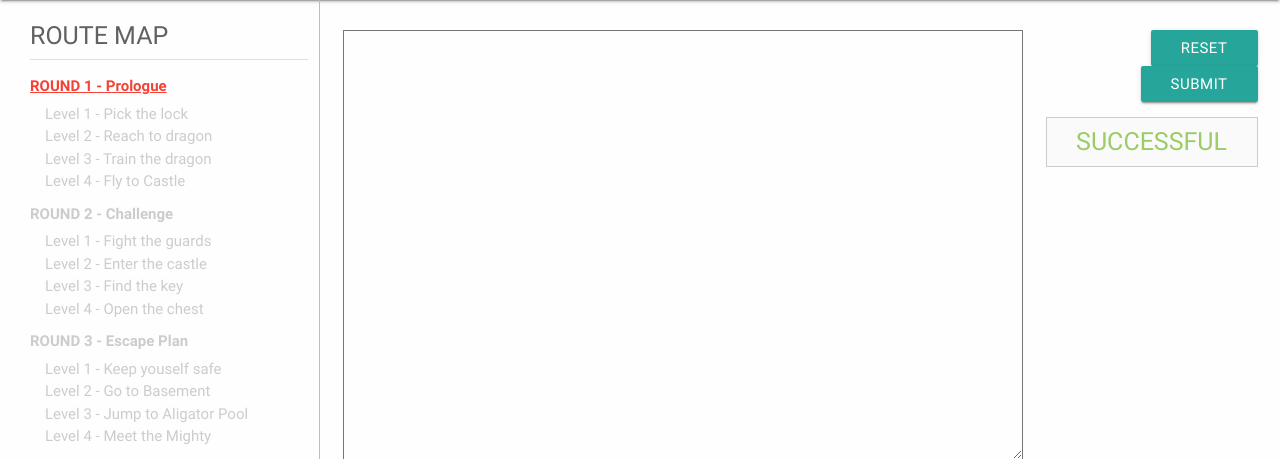
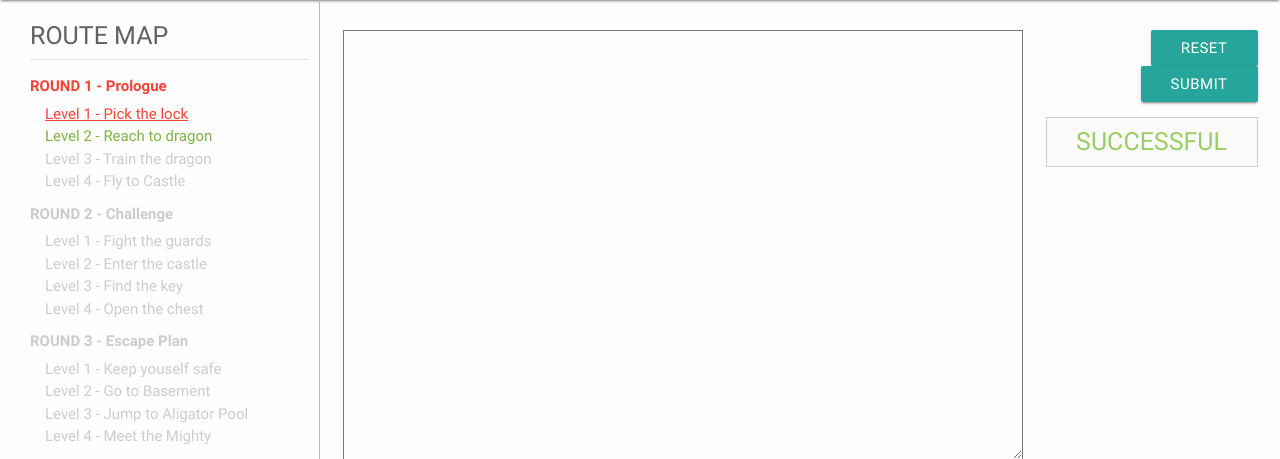
Before and after one commit to vinayakmp007/Code-fortress, a PHP site: page /test.html in a window 1280 px wide. Shown: the part 177-636 px from the top of the page. Run offline with PHP 8.4, Linux system fonts and the light colour scheme; some libraries are stand-ins or nearby versions.

Commit message:
New Design
ahsklfj

```diff
--- a/css/style.css
+++ b/css/style.css
@@ -20,15 +20,25 @@ li.unused {
 	color: #ccc;
 }
 
-.topUl li:hover {
+li.usable {
+	color: #7cb342;
+}
+
+.topli:hover {
 	text-decoration: underline;
 	color: #F44336;
     font-weight: 600;
 }
 
-.bottomUl li:hover {
+.bottomli:hover {
 	text-decoration: underline;
 	color: #F44336;
+    font-weight: 500;
+}
+
+li.usable:hover {
+	text-decoration: underline;
+	color: #7cb342;
     font-weight: 500;
 }
 
--- a/test.html
+++ b/test.html
@@ -33,28 +33,28 @@
       <h5 style="font-size: 25px;color: #616161;">ROUTE MAP</h5>
       <hr style="border: 0px solid #eee;border-bottom: 1px solid #E0E0E0;">
       <ul class="topUl">
-        <a href=""><li class="active">ROUND 1 - Prologue</li></a>
+        <a href=""><li class="topli">ROUND 1 - Prologue</li></a>
         <li><ul class="bottomUl">
-          <a href=""><li class="unused">Level 1 - Pick the lock</li></a>
-          <a href=""><li class="unused">Level 2 - Reach to dragon</li></a>
-          <a href=""><li class="unused">Level 3 - Train the dragon</li></a>
-          <a href=""><li class="unused">Level 4 - Fly to Castle</li></a>
+          <a href=""><li class="bottomli active">Level 1 - Pick the lock</li></a>
+          <a href=""><li class="bottomli usable">Level 2 - Reach to dragon</li></a>
+          <a href=""><li class="bottomli unused">Level 3 - Train the dragon</li></a>
+          <a href=""><li class="bottomli unused">Level 4 - Fly to Castle</li></a>
         </ul></li>
-        <a href=""><li class="unused">ROUND 2 - Challenge</li></a>
+        <a href=""><li class="topli unused">ROUND 2 - Challenge</li></a>
         <li><ul class="bottomUl">
-          <a href=""><li class="unused">Level 1 - Fight the guards</li></a>
-          <a href=""><li class="unused">Level 2 - Enter the castle</li></a>
-          <a href=""><li class="unused">Level 3 - Find the key</li></a>
-          <a href=""><li class="unused">Level 4 - Open the chest</li></a>
+          <a href=""><li class="bottomli unused">Level 1 - Fight the guards</li></a>
+          <a href=""><li class="bottomli unused">Level 2 - Enter the castle</li></a>
+          <a href=""><li class="bottomli unused">Level 3 - Find the key</li></a>
+          <a href=""><li class="bottomli unused">Level 4 - Open the chest</li></a>
         </ul></li>
-        <a href=""><li class="unused">ROUND 3 - Escape Plan</li></a>
+        <a href=""><li class="topli unused">ROUND 3 - Escape Plan</li></a>
         <li><ul class="bottomUl">
-          <a href=""><li class="unused">Level 1 - Keep youself safe</li></a>
-          <a href=""><li class="unused">Level 2 - Go to Basement</li></a>
-          <a href=""><li class="unused">Level 3 - Jump to Aligator Pool</li></a>
-          <a href=""><li class="unused">Level 4 - Meet the Mighty</li></a>
+          <a href=""><li class="bottomli unused">Level 1 - Keep youself safe</li></a>
+          <a href=""><li class="bottomli unused">Level 2 - Go to Basement</li></a>
+          <a href=""><li class="bottomli unused">Level 3 - Jump to Aligator Pool</li></a>
+          <a href=""><li class="bottomli unused">Level 4 - Meet the Mighty</li></a>
         </ul></li>
-        <a href=""><li class="unused">FINALE - Destiny</li></a>
+        <a href=""><li class="topli unused">FINALE - Destiny</li></a>
       </ul>
       </ul>
     </div>
```
